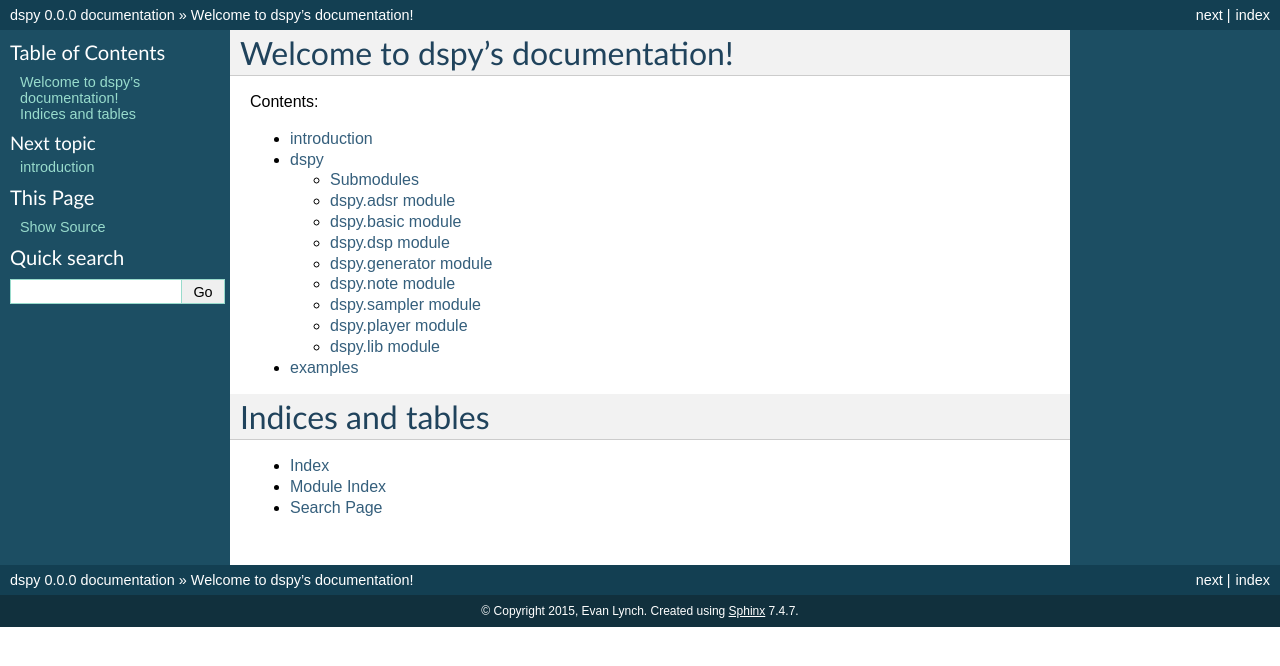
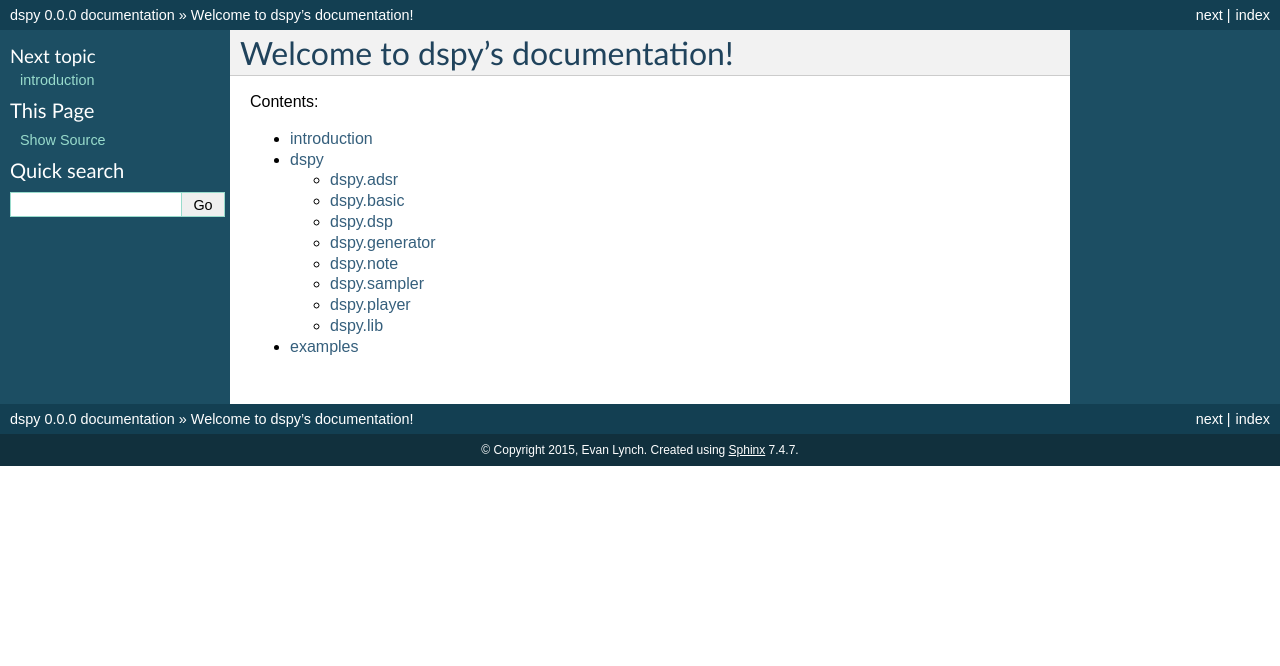
Before and after one commit to eflynch/dspy, a Sphinx documentation site: the page built from docs/source/index.rst, in a window 1280 px wide. Shown: the top 666 px of the page. Built offline with Sphinx 7.4.7, drawn with Linux system fonts in a browser that asks for light colours.

```diff
--- a/docs/source/dspy.rst
+++ b/docs/source/dspy.rst
@@ -1,10 +1,8 @@
 dspy
 =======================
 
-Submodules
-----------
 
-dspy.adsr module
+dspy.adsr
 ---------------------------
 
 .. automodule:: dspy.adsr
@@ -12,7 +10,7 @@ dspy.adsr module
     :undoc-members:
     :show-inheritance:
 
-dspy.basic module
+dspy.basic
 ----------------------------
 
 .. automodule:: dspy.basic
@@ -20,7 +18,7 @@ dspy.basic module
     :undoc-members:
     :show-inheritance:
 
-dspy.dsp module
+dspy.dsp
 --------------------------
 
 .. automodule:: dspy.dsp
@@ -28,7 +26,7 @@ dspy.dsp module
     :undoc-members:
     :show-inheritance:
 
-dspy.generator module
+dspy.generator
 --------------------------------
 
 .. automodule:: dspy.generator
@@ -36,7 +34,7 @@ dspy.generator module
     :undoc-members:
     :show-inheritance:
 
-dspy.note module
+dspy.note
 ---------------------------
 
 .. automodule:: dspy.note
@@ -44,7 +42,7 @@ dspy.note module
     :undoc-members:
     :show-inheritance:
 
-dspy.sampler module
+dspy.sampler
 ------------------------------
 
 .. automodule:: dspy.sampler
@@ -53,7 +51,7 @@ dspy.sampler module
     :show-inheritance:
 
 
-dspy.player module
+dspy.player
 ------------------------------
 
 .. automodule:: dspy.player
@@ -61,7 +59,7 @@ dspy.player module
     :undoc-members:
     :show-inheritance:
 
-dspy.lib module
+dspy.lib
 ------------------------------
 
 .. automodule:: dspy.lib
--- a/docs/source/index.rst
+++ b/docs/source/index.rst
@@ -14,11 +14,3 @@ Contents:
    introduction
    dspy
    examples
-
-
-Indices and tables
-==================
-
-* :ref:`genindex`
-* :ref:`modindex`
-* :ref:`search`
--- a/dspy/__init__.py
+++ b/dspy/__init__.py
@@ -3,8 +3,7 @@
 .. moduleauthor:: Evan Lynch <evan.f.lynch@gmail.com>
 
 """
-
-__version__ = "0.0.0"
+from ._version import __version__
 
 config = {}
 config['SAMPLING_RATE'] = 44100
--- /dev/null
+++ b/dspy/_version.py
@@ -0,0 +1,5 @@
+# Store the version here so:
+# 1) we don't load dependencies by storing it in __init__.py
+# 2) we can import it in setup.py for the same reason
+# 3) we can import it into your module module
+__version__ = '0.0.0'
```
Also changed, not shown: setup.py (+5 -2 lines), 1 other file.
